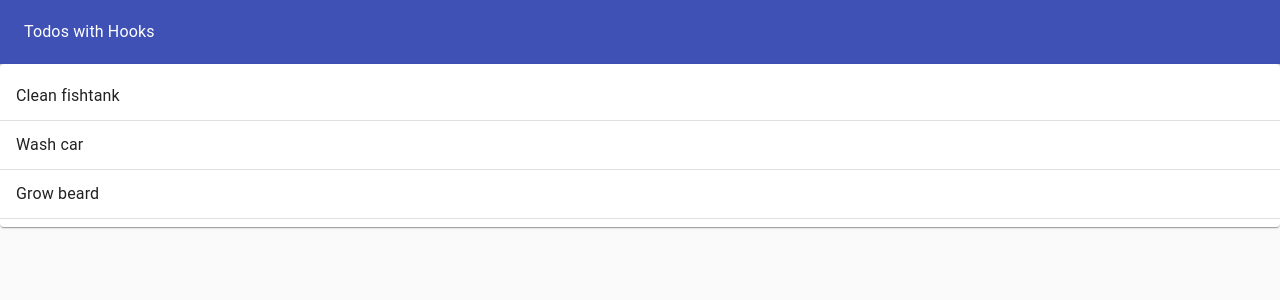
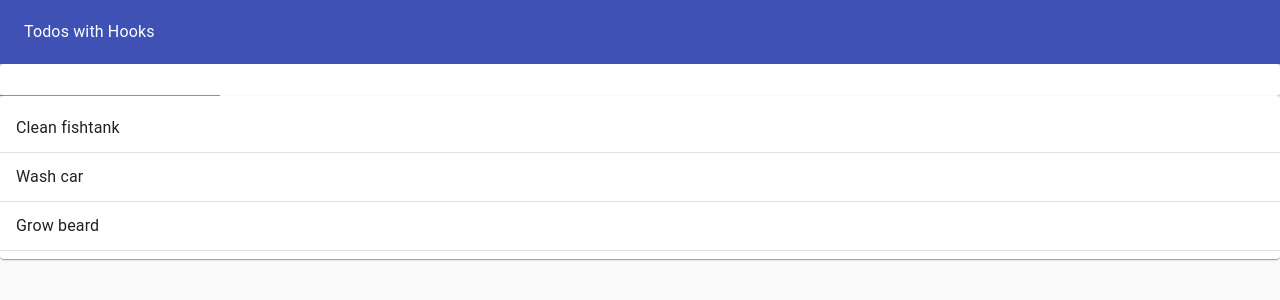
Before and after one commit to super8989/React_hooks_todo, a React (Create React App) app: page / in a window 1280 px wide. Shown: the top 300 px of the page. Built offline with nearby package versions, Linux system fonts and the light colour scheme.

Commit message:
added a basic TodoForm from material-ui

```diff
--- a/src/TodoApp.js
+++ b/src/TodoApp.js
@@ -7,6 +7,7 @@ import Toolbar from "@material-ui/core/Toolbar";
 import Grid from "@material-ui/core/Grid";
 
 import TodoList from "./TodoList";
+import TodoForm from "./TodoForm";
 
 function TodoApp() {
 	const initialTodos = [
@@ -31,6 +32,7 @@ function TodoApp() {
 					<Typography color='inherit'>Todos with Hooks</Typography>
 				</Toolbar>
 			</AppBar>
+			<TodoForm />
 			<TodoList todos={todos} />
 		</Paper>
 	);
--- /dev/null
+++ b/src/TodoForm.js
@@ -0,0 +1,14 @@
+import React from "react";
+
+import TextField from "@material-ui/core/TextField";
+import Paper from "@material-ui/core/Paper";
+
+function TodoForm() {
+	return (
+		<Paper>
+			<TextField />
+		</Paper>
+	);
+}
+
+export default TodoForm;
```
